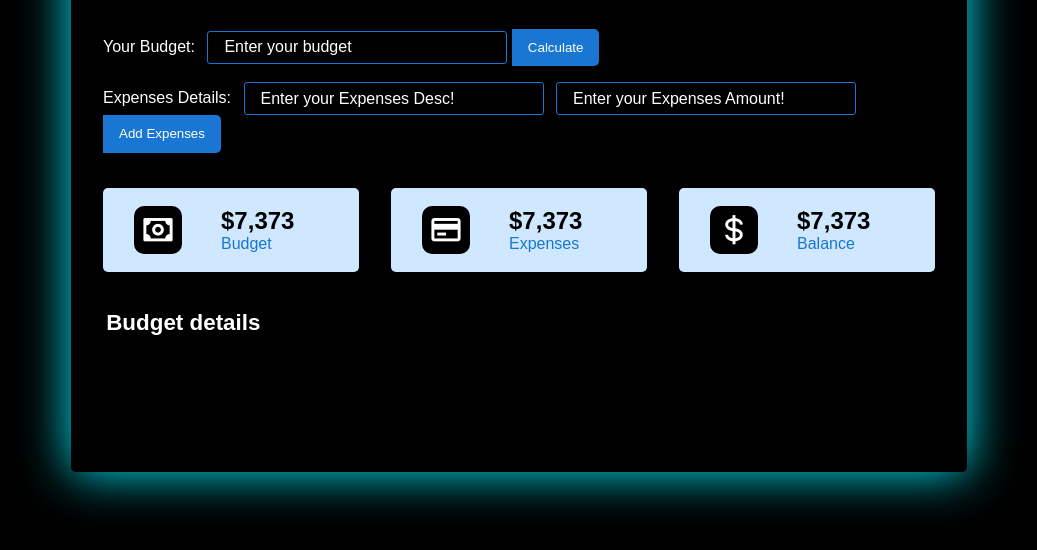
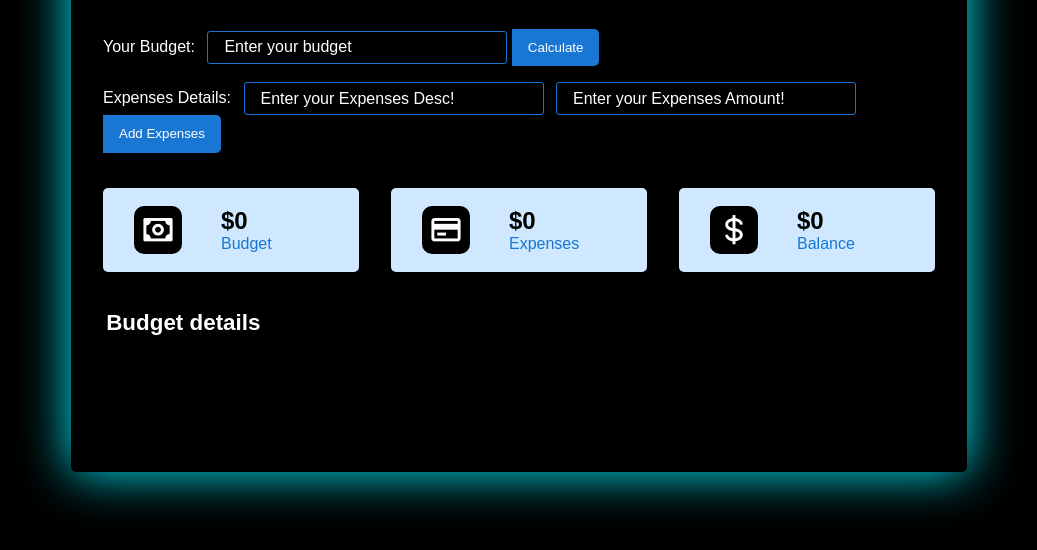
Before and after one commit to SangeethaVaddepalli/new_tracker, a plain HTML site: page index.html in a window 1280 px wide. Shown: the part 174-724 px from the top of the page, without its empty margins (121-1158 px from the left). Drawn offline with nearby package versions, Linux system fonts and the light colour scheme.

Commit message:
Update index.html

```diff
--- a/index.html
+++ b/index.html
@@ -1,4 +1,3 @@
-
 <!DOCTYPE html>
 <html lang="en">
 <head>
@@ -7,22 +6,10 @@
 <link rel="stylesheet" href="style.css">
 <!-- Boxicons CSS -->
 <link href="https://unpkg.com/boxicons@2.1.4/css/boxicons.min.css" rel="stylesheet">
-<script src="https://cdn.jsdelivr.net/npm/chart.js"></script>
-
 <title>Expense Tracker</title>
 </head>
 <body>
-
-
-
 <div class="container">
-       <!-- Pie Chart Container -->
-<!-- <div class="pie_chart">
-    <canvas id="myPieChart" width="400" height="400"></canvas>
-  </div> -->
-
-
-
     <h2>Expense Tracking System</h2>
     <div class="error_message">
         <p>Please Enter Budget Amount | More than 0</p>
@@ -49,21 +36,21 @@
         <li>
             <i class="bx bx-money"></i>
             <span class="info">
-                <h3><span>$</span><span class="budget_card">7,373</span></h3>
+                <h3><span>$</span><span class="budget_card">0</span></h3>
                 <p>Budget</p>
             </span>
         </li>
         <li>
             <i class="bx bx-credit-card"></i>
             <span class="info">
-                <h3><span>$</span><span class="expenses_card">7,373</span></h3>
+                <h3><span>$</span><span class="expenses_card">0</span></h3>
                 <p>Expenses</p>
             </span>
         </li>
         <li>
             <i class="bx bx-dollar"></i>
             <span class="info">
-                <h3><span>$</span><span class="balance_card">7,373</span></h3>
+                <h3><span>$</span><span class="balance_card">0</span></h3>
                 <p>Balance</p>
             </span>
         </li>
@@ -73,19 +60,9 @@
       <div class="tbl_content">
         <h3>Budget details</h3>
         <div class="tbl_data">
-            <!-- <ul class="tbl_tr_content">
-                <li>1</li>
-                <li>Gaming Mouse</li>
-                <li><span>$</span>800</li>
-                <li>
-                    <button type="button" class="btn-edit">Edit</button>
-                    <button type="button" class="btn-delete">Delete</button>
-                </li>
-            </ul> -->
+
         </div>
       </div>
-
-
 
       <!---------------------------------->
       <div id="confirmPopup" class="popup">
@@ -95,7 +72,6 @@
           <button id="confirmNo">No</button>
         </div>
       </div>
-
 </div>
 
 <script src="script.js"></script>
```
